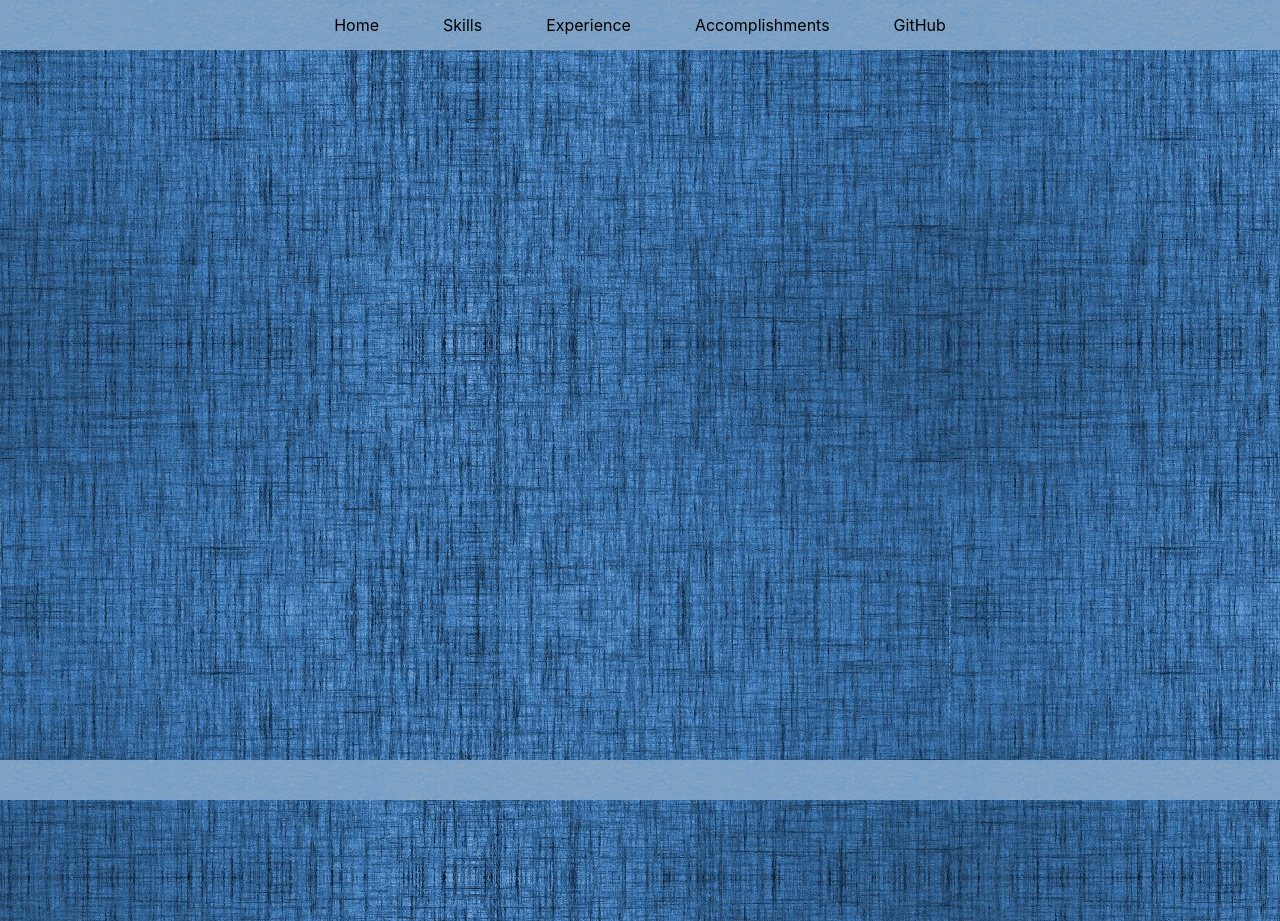
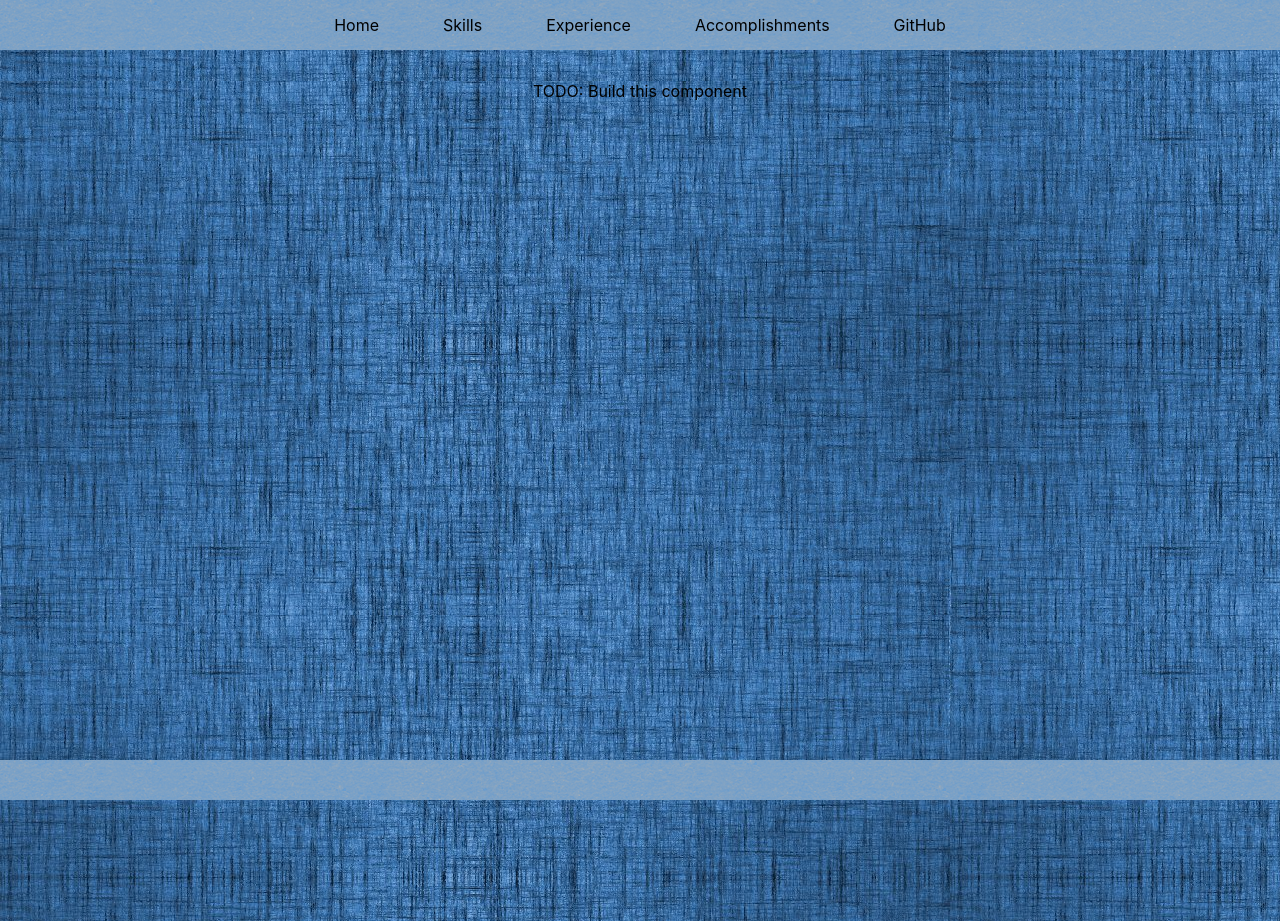
Before and after one commit to borban/ben-orban, a React (Create React App) app: page /github in a window 1280 px wide. Built offline with nearby package versions, Linux system fonts and the light colour scheme.

Commit message:
Refactor and adding stubs

```diff
--- a/src/components/common/Layout.js
+++ b/src/components/common/Layout.js
@@ -8,10 +8,10 @@ import Footer from "./Footer";
 import ContentLine from "./ContentLine";
 
 const Home = React.lazy(() => import("../pages/home/Home"));
-const Skills = React.lazy(() => import("../pages/Skills"));
-const Experience = React.lazy(() => import("../pages/Experience"));
-const Accomplishments = React.lazy(() => import("../pages/Accomplishments"));
-const GitHub = React.lazy(() => import("../pages/GitHub"));
+const Skills = React.lazy(() => import("../pages/skills/Skills"));
+const Experience = React.lazy(() => import("../pages/experience/Experience"));
+const Accomplishments = React.lazy(() => import("../pages/accomplishments/Accomplishments"));
+const GitHub = React.lazy(() => import("../pages/github/GitHub"));
 
 class Layout extends Component {
 
--- a/src/components/pages/GitHub.js
+++ b/src/components/pages/accomplishments/Accomplishments.js
@@ -1,13 +1,13 @@
 import React, {Component} from 'react';
 
-class GitHub extends Component {
+class Accomplishments extends Component {
     render() {
         return (
             <div>
-
+                TODO: Build this component
             </div>
         );
     }
 }
 
-export default GitHub;
+export default Accomplishments;
--- a/src/components/pages/Skills.js
+++ b/src/components/pages/experience/Experience.js
@@ -1,13 +1,13 @@
 import React, {Component} from 'react';
 
-class Skills extends Component {
+class Experience extends Component {
     render() {
         return (
             <div>
-
+                TODO: Build this component
             </div>
         );
     }
 }
 
-export default Skills;
+export default Experience;
--- a/src/components/pages/Experience.js
+++ b/src/components/pages/github/GitHub.js
@@ -1,13 +1,13 @@
 import React, {Component} from 'react';
 
-class Experience extends Component {
+class GitHub extends Component {
     render() {
         return (
             <div>
-
+                TODO: Build this component
             </div>
         );
     }
 }
 
-export default Experience;
+export default GitHub;
--- a/src/components/pages/Accomplishments.js
+++ b/src/components/pages/skills/Skills.js
@@ -1,13 +1,13 @@
 import React, {Component} from 'react';
 
-class Accomplishments extends Component {
+class Skills extends Component {
     render() {
         return (
             <div>
-
+                TODO: Build this component
             </div>
         );
     }
 }
 
-export default Accomplishments;
+export default Skills;
```
Also changed, not shown: src/components/pages/accomplishments/Accomplishments.css (added), src/components/pages/experience/Experience.css (added), src/components/pages/github/GitHub.css (added), src/components/pages/skills/Skills.css (added).
